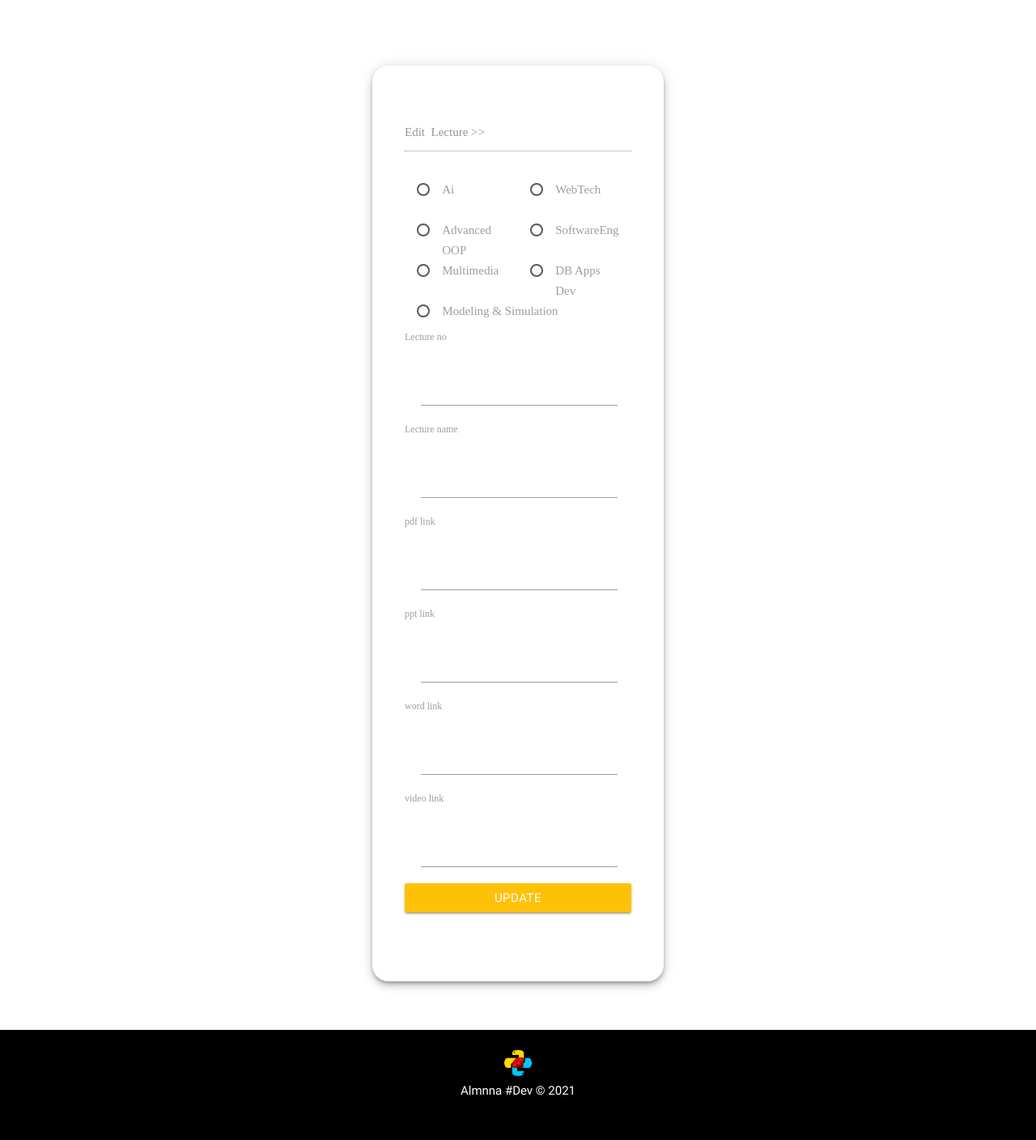
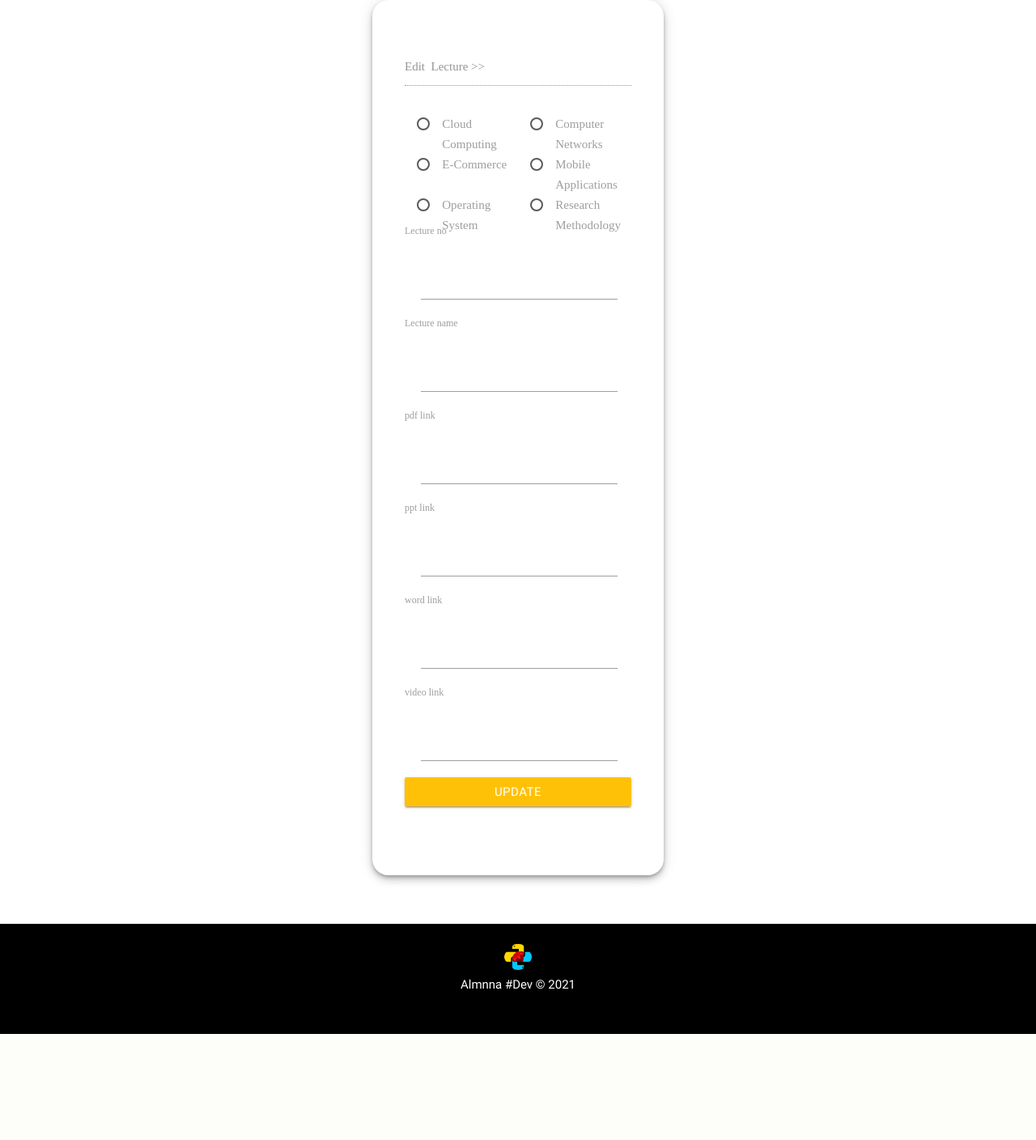
Before and after one commit to Almnna/lums, a Django app: template Main/templates/update.html in a window 1280 px wide. Shown: the part 73-1481 px from the top of the page at 81% size. After the commit the page ends 1350 px from the top, so only its background shows below. Run offline with Django 3.2, Linux system fonts and the light colour scheme; the template is opened without the code that fills it, so the values that code supplies are empty.

Commit message:
update 3

```diff
--- a/Main/templates/update/pc.html
+++ b/Main/templates/update/pc.html
@@ -10,7 +10,7 @@
                 </p>
                 <p class="col s6">
                     <input class="with-gap" name="category" type="radio" id="cnm" value="cnm" {% if lecture.course == "cnm" %} checked {% endif %} />
-                    <label for="cnm" style="font-family: GothDotGothic;">Computer Networks Management</label>
+                    <label for="cnm" style="font-family: GothDotGothic;">Computer Networks</label>
                 </p>
                 <p class="col s6">
                     <input name="category" type="radio" id="ec" value="ec" {% if lecture.course == "ec" %} checked {% endif %}/>
@@ -18,11 +18,11 @@
                 </p>
                 <p class="col s6">
                     <input name="category" type="radio" id="mad" value="mad" {% if lecture.course == "mad" %} checked {% endif %}/>
-                    <label for="mad" style="font-family: GothDotGothic;">Mobile Applications Development</label>
+                    <label for="mad" style="font-family: GothDotGothic;">Mobile Applications</label>
                 </p>
                 <p class="col s6">
                     <input name="category" type="radio" id="osc" value="osc" {% if lecture.course == "osc" %} checked {% endif %}/>
-                    <label for="osc" style="font-family: GothDotGothic;">Operating System Concepts</label>
+                    <label for="osc" style="font-family: GothDotGothic;">Operating System</label>
                 </p>
                 <p class="col s6">
                     <input name="category" type="radio" id="rm" value="rm" {% if lecture.course == "rm" %} checked {% endif %}/>
--- a/Main/templates/update/tablet.html
+++ b/Main/templates/update/tablet.html
@@ -1,37 +1,37 @@
-<div class="card offset-s3 col s9 z-depth-3" style="margin-top: 10%">
+<div class="card offset-s3 col s9 z-depth-3" style="margin-top: 1%">
     <div class="row valign-wrapper">
         <form method="POST" class="offset-s col s12">
             {% csrf_token %}
             <div style="margin-top: 20px;">
                 <input class="col s12" style="font-family: GothDotGothic;" type="text" value="Edit {{lecture.course}} Lecture >>" disabled/>
                 <p class="col s6">
-                    <input name="category" type="radio" id="ai" value="ai" {% if lecture.course == "ai" %} checked {% endif %}/>
-                    <label for="ai" style="font-family: GothDotGothic;">Ai</label>
+                    <input name="category" type="radio" id="cc" value="cc" {% if lecture.course == "cc" %} checked {% endif %}/>
+                    <label for="cc" style="font-family: GothDotGothic;">Cloud Computing</label>
                 </p>
                 <p class="col s6">
-                    <input class="with-gap" name="category" type="radio" id="web" value="web" {% if lecture.course == "web" %} checked {% endif %} />
-                    <label for="web" style="font-family: GothDotGothic;">WebTech</label>
+                    <input class="with-gap" name="category" type="radio" id="cnm" value="cnm" {% if lecture.course == "cnm" %} checked {% endif %} />
+                    <label for="cnm" style="font-family: GothDotGothic;">Computer Networks</label>
                 </p>
                 <p class="col s6">
-                    <input name="category" type="radio" id="oop" value="oop" {% if lecture.course == "oop" %} checked {% endif %}/>
-                    <label for="oop" style="font-family: GothDotGothic;">Advanced OOP</label>
+                    <input name="category" type="radio" id="ec" value="ec" {% if lecture.course == "ec" %} checked {% endif %}/>
+                    <label for="ec" style="font-family: GothDotGothic;">E-Commerce</label>
                 </p>
                 <p class="col s6">
-                    <input name="category" type="radio" id="softeng" value="softeng" {% if lecture.course == "softeng" %} checked {% endif %}/>
-                    <label for="softeng" style="font-family: GothDotGothic;">SoftwareEng</label>
+                    <input name="category" type="radio" id="mad" value="mad" {% if lecture.course == "mad" %} checked {% endif %}/>
+                    <label for="mad" style="font-family: GothDotGothic;">Mobile Applications</label>
                 </p>
                 <p class="col s6">
-                    <input name="category" type="radio" id="multimedia" value="multimedia" {% if lecture.course == "multimedia" %} checked {% endif %}/>
-                    <label for="multimedia" style="font-family: GothDotGothic;">Multimedia</label>
+                    <input name="category" type="radio" id="osc" value="osc" {% if lecture.course == "osc" %} checked {% endif %}/>
+                    <label for="osc" style="font-family: GothDotGothic;">Operating System</label>
                 </p>
                 <p class="col s6">
-                    <input name="category" type="radio" id="db_apps" value="db_apps" {% if lecture.course == "db_apps" %} checked {% endif %}/>
-                    <label for="db_apps" style="font-family: GothDotGothic;">DB Apps Dev</label>
+                    <input name="category" type="radio" id="rm" value="rm" {% if lecture.course == "rm" %} checked {% endif %}/>
+                    <label for="rm" style="font-family: GothDotGothic;">Research Methodology</label>
                 </p>
-                <p class="col s12">
-                    <input name="category" type="radio" id="mod_sim" value="mod_sim" {% if lecture.course == "mod_sim" %} checked {% endif %}/>
-                    <label for="mod_sim" style="font-family: GothDotGothic;">Modeling & Simulation</label>
-                </p>
+
+
+
+
 
 
             <label for="lec_no" style="font-family: GothDotGothic;">Lecture no</label>
```
Also changed, not shown: Main/templates/update/mobile.html (+17 -18 lines).
